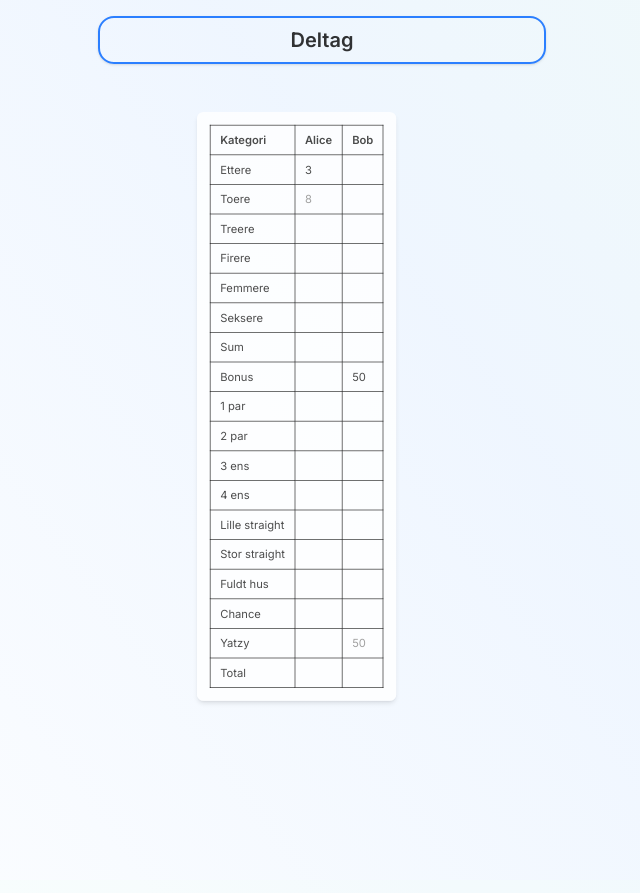
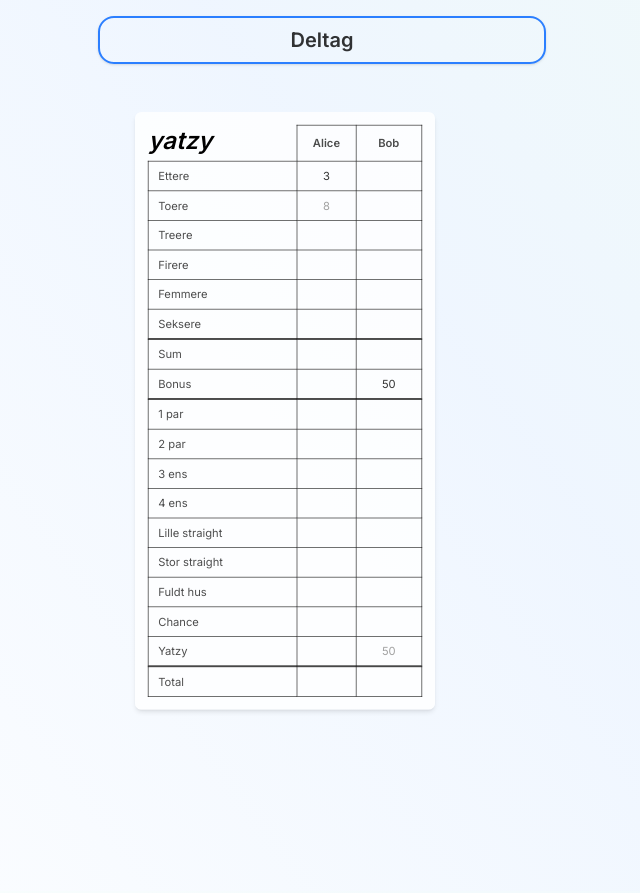
Before and after one commit to Zakers540/jatzy, a Next.js app: page /server/deltag in a window 1280 px wide. Shown: the part 700-1593 px from the top of the page, without its empty margins (318-958 px from the left). Built offline with nearby package versions, Linux system fonts and the light colour scheme.

Commit message:
improved yatzy and dice

```diff
--- a/app/globals.css
+++ b/app/globals.css
@@ -57,5 +57,5 @@ body {
 }
 
 .tablecell:hover {
-  @apply bg-blue-200/40 border-blue-500/40;
+  @apply bg-blue-50/40 z-10;
 }
--- a/app/page.tsx
+++ b/app/page.tsx
@@ -2,13 +2,14 @@
 
 import BigDice from "@/components/BigDice";
 import {useEffect, useState} from "react";
+import Dice from "@/components/Dice";
 
 export default function Home() {
     const [diceNumber, setDiceNumber] = useState(6);
     const apiBase = process.env.NODE_ENV === 'development' ? 'http://127.0.0.1:5328' : 'https://jatzy.vercel.app'
     useEffect(() => {
         const interval = setInterval(() => {
-            setDiceNumber(Math.floor(Math.random() * 6) + 1); // random 1–6
+            setDiceNumber(Math.floor(Math.random() * 6) + 1);
         }, 2000);
         const timeCheck = (): void => {
             fetch(`${apiBase}/api/tjek/tid`)
@@ -22,7 +23,8 @@ export default function Home() {
     }, []);
     return (
         <div className="min-h-screen w-full flex flex-col items-center justify-center">
-      <main className="min-h-screen w-full max-w-[1200px] flex flex-col pt-40 px-20 md:grid md:grid-cols-2 md:items-start">
+            <main
+                className="min-h-screen w-full max-w-[1200px] flex flex-col pt-40 px-20 md:grid md:grid-cols-2 md:items-start">
                 <div className="flex flex-col items-center -mt-8 md:mt-8">
                     <div className="md:hidden flex justify-center mb-12 md:mt-0">
                         <BigDice diceNumber={diceNumber}/>
@@ -43,5 +45,5 @@ export default function Home() {
                 </div>
             </main>
         </div>
-  )
+    );
 }
--- a/components/BigDice.tsx
+++ b/components/BigDice.tsx
@@ -5,9 +5,10 @@ import gsap from "gsap";
 
 type DiceProps = {
     diceNumber: number
+    size?: number
 }
 
-export default function BigDice({ diceNumber }: DiceProps) {
+export default function BigDice({ diceNumber, size }: DiceProps) {
     useGSAP(()=> {
         gsap.fromTo(".dot", {
             filter: "blur(5px)",
@@ -18,7 +19,7 @@ export default function BigDice({ diceNumber }: DiceProps) {
         })
     }, [diceNumber])
     return (
-        <div className="-z-10 flex justify-center items-center border-2 rounded-md w-32 h-32 md:rounded-lg md:w-64 md:h-64 bg-neutral-50">
+        <div className="-z-10 flex justify-center items-center border-2 rounded-md w-32 h-32 md:rounded-lg md:w-64 md:h-64 bg-neutral-50" style={{transform: `scale(${size})`}}>
             {(() => {
                 switch (diceNumber) {
                     case 1:
--- a/components/YatzySheet.tsx
+++ b/components/YatzySheet.tsx
@@ -1,32 +1,70 @@
-"use client"
+//TODO: hvis ingen preview, kryds over på hover
+
+"use client";
 
 import { useState } from "react";
+
+type YatzyCategory =
+    | "ettere"
+    | "toere"
+    | "treere"
+    | "firere"
+    | "femmere"
+    | "seksere"
+    | "sum"
+    | "bonus"
+    | "1par"
+    | "2par"
+    | "3ens"
+    | "4ens"
+    | "lillestraight"
+    | "storstraight"
+    | "fuldthus"
+    | "chance"
+    | "yatzy"
+    | "total";
+
+interface YatzySheetProps {
+    currentPlayers?: string[];
+    size?: number;
+    scores?: Partial<Record<YatzyCategory, Record<number, number>>>;
+    previews?: Partial<Record<YatzyCategory, Record<number, string | number>>>;
+    onCellClick?: (category: YatzyCategory, playerIndex: number) => void;
+}
 
 export default function YatzySheet({
                                        currentPlayers = ["Spiller 1", "Spiller 2"],
                                        size = 1,
                                        scores = {},
                                        previews = {},
-                                       onCellClick = () => {}
-                                   }) {
-    const renderRow = (category, label) => (
-        <tr>
-            <td className="tablecell text-left">{label}</td>
+                                       onCellClick = () => {},
+                                   }: YatzySheetProps) {
+    const renderRow = (category: YatzyCategory, label: string, seperatorAfter?: boolean) => (
+        <>
+        <tr key={category}>
+            <td className="tablecell text-left"><span className="pr-20">{label}</span></td>
             {currentPlayers.map((_, i) => {
-                const value = scores[category]?.[i];
-                const preview = previews[category]?.[i];
+                const value = scores?.[category]?.[i];
+                const preview = previews?.[category]?.[i];
+
 
                 return (
                     <td
                         key={i}
-                        className={`tablecell cursor-pointer hover:bg-blue-200/40 transition-colors`}
+                        className="tablecell cursor-pointer hover:bg-blue-50/40"
                         onClick={() => onCellClick(category, i)}
                     >
-                        {value ?? <span className="text-neutral-400">{preview ?? ""}</span>}
+                        <span className="px-5 text-black/80">{value ?? <span className="text-neutral-400 hover:text-black/80">{preview ?? ""}</span>}</span>
                     </td>
                 );
             })}
         </tr>
+            {seperatorAfter && (
+                <tr>
+                    <td colSpan={currentPlayers.length + 1} className="h-[1px] bg-black/80 p-0" />
+                </tr>
+            )}
+        </>
     );
 
     return (
@@ -38,7 +76,7 @@ export default function YatzySheet({
                 <table className="border-collapse">
                     <thead>
                     <tr>
-                        <th className="tablecell text-left font-semibold">Kategori</th>
+                        <th className="text-left font-semibold text-3xl italic pb-2">yatzy</th>
                         {currentPlayers.map((currentPlayer, i) => (
                             <th key={i} className="tablecell font-semibold">
                                 {currentPlayer}
@@ -52,9 +90,9 @@ export default function YatzySheet({
                     {renderRow("treere", "Treere")}
                     {renderRow("firere", "Firere")}
                     {renderRow("femmere", "Femmere")}
-                    {renderRow("seksere", "Seksere")}
+                    {renderRow("seksere", "Seksere", true)}
                     {renderRow("sum", "Sum")}
-                    {renderRow("bonus", "Bonus")}
+                    {renderRow("bonus", "Bonus", true)}
                     {renderRow("1par", "1 par")}
                     {renderRow("2par", "2 par")}
                     {renderRow("3ens", "3 ens")}
@@ -63,7 +101,7 @@ export default function YatzySheet({
                     {renderRow("storstraight", "Stor straight")}
                     {renderRow("fuldthus", "Fuldt hus")}
                     {renderRow("chance", "Chance")}
-                    {renderRow("yatzy", "Yatzy")}
+                    {renderRow("yatzy", "Yatzy", true)}
                     {renderRow("total", "Total")}
                     </tbody>
                 </table>
```
Also changed, not shown: components/Dice.tsx (+59 -27 lines). Lines whose indentation alone changed are shown as unchanged.
